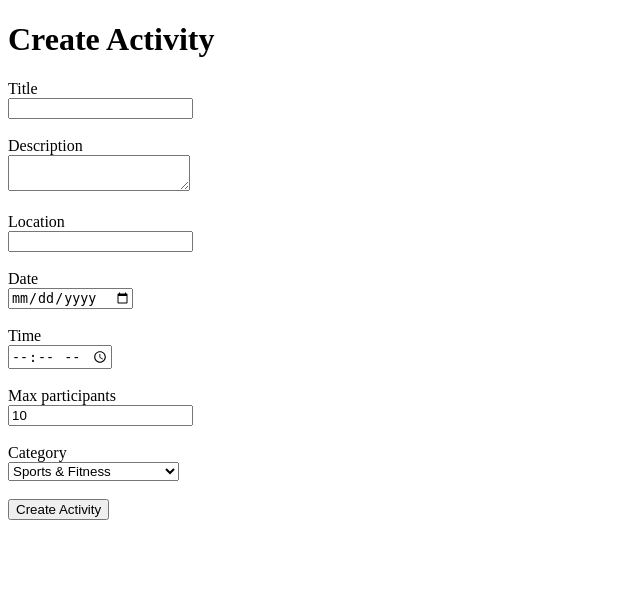
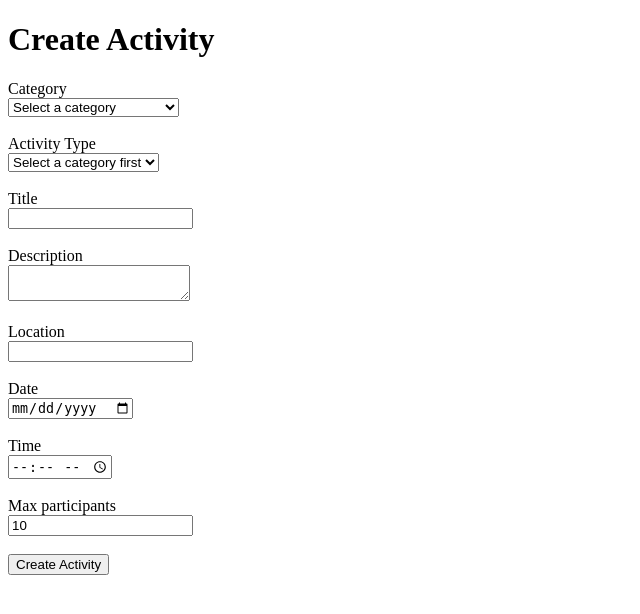
Before and after one commit to Lars511/DDWT_final_project, a Flask app: page /activities/create in a window 1280 px wide. Shown: the part 26-640 px from the top of the page, without its empty margins (0-640 px from the left). Run offline with Flask 3, Linux system fonts and the light colour scheme; a user stored in the database is signed in; data comes from the database, SQL or seed files in the repository; both versions use the stored data as it was after the commit.

Commit message:
removed login required for the home page, change the create_activity table, added missing elements of table, added  hiwas js logic

```diff
--- a/app/routes.py
+++ b/app/routes.py
@@ -16,7 +16,6 @@ from datetime import date, time
 # HOME
 @app.route('/', methods=['GET'])
 @app.route('/index')
-@login_required
 def index():
     return render_template('index.html')
 
--- a/app/templates/activities.html
+++ b/app/templates/activities.html
@@ -10,6 +10,9 @@
     <thead>
         <tr>
             <th>Title</th>
+            <th>Category</th>
+            <th>Activity</th>
+            <th>Description</th>
             <th>Location</th>
             <th>Date</th>
             <th>Time</th>
@@ -21,6 +24,9 @@
         {% for activity in activities %}
         <tr>
             <td>{{ activity.title }}</td>
+            <td>{{ activity.get_category().name if activity.get_category() else "-" }}</td>
+            <td>{{ activity.get_activity_type().name if activity.get_activity_type() else "-" }}</td>
+            <td>{{ activity.description}}</td>
             <td>{{ activity.location }}</td>
             <td>{{ activity.activity_date }}</td>
             <td>{{ activity.activity_time }}</td>
--- a/app/templates/create_activity.html
+++ b/app/templates/create_activity.html
@@ -4,6 +4,20 @@
 <h1>Create Activity</h1>
 
 <form method="POST">
+    <label>Category</label><br>
+    <select name="category_id" id="category_id" required>
+        <option value="">Select a category</option>
+        {% for category in categories %}
+            <option value="{{ category.id }}">
+                {{ category.name }}
+            </option>
+        {% endfor %}
+    </select><br><br>
+
+    <label>Activity Type</label><br>
+    <select name="activity_type_id" id="activity_type_id" required>
+        <option value="">Select a category first</option>
+    </select><br><br>
 
     <label>Title</label><br>
     <input type="text" name="title" required><br><br>
@@ -23,17 +37,41 @@
     <label>Max participants</label><br>
     <input type="number" name="max_participants" value="10" min="1"><br><br>
 
-    <label>Category</label><br>
-    <select name="category_id" required>
-        {% for category in categories %}
-            <option value="{{ category.id }}">
-                {{ category.name }}
-            </option>
-        {% endfor %}
-    </select><br><br>
+    <button type="submit">Create Activity</button>
 
-    <button type="submit">Create Activity</button>
 
 </form>
 
+<script>
+    // Load activity types when category changes
+    document.getElementById('category_id').addEventListener('change', function() {
+        const categoryId = this.value;
+        const activityTypeSelect = document.getElementById('activity_type_id');
+
+        // Clear current options
+        activityTypeSelect.innerHTML = '<option value="">Loading...</option>';
+
+        if (categoryId) {
+            // Fetch activity types for this category
+            fetch(`/api/activity-types/${categoryId}`)
+                .then(response => response.json())
+                .then(data => {
+                    activityTypeSelect.innerHTML = '<option value="">Select activity type</option>';
+                    data.forEach(type => {
+                        const option = document.createElement('option');
+                        option.value = type.id;
+                        option.textContent = type.name;
+                        activityTypeSelect.appendChild(option);
+                    });
+                })
+                .catch(error => {
+                    console.error('Error loading activity types:', error);
+                    activityTypeSelect.innerHTML = '<option value="">Error loading types</option>';
+                });
+        } else {
+            activityTypeSelect.innerHTML = '<option value="">Select a category first</option>';
+        }
+    });
+</script>
+
 {% endblock %}
```
Also changed, not shown: app/instance/activities.db.
